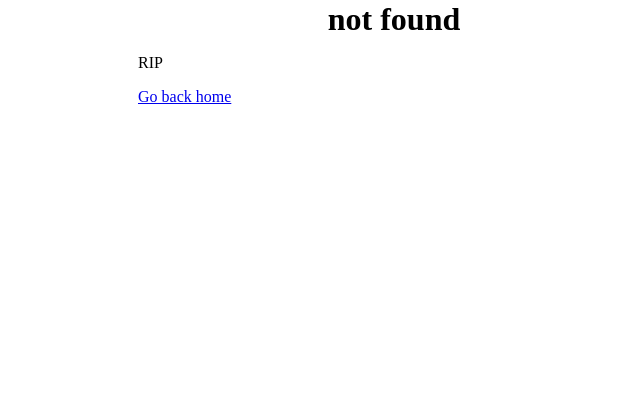
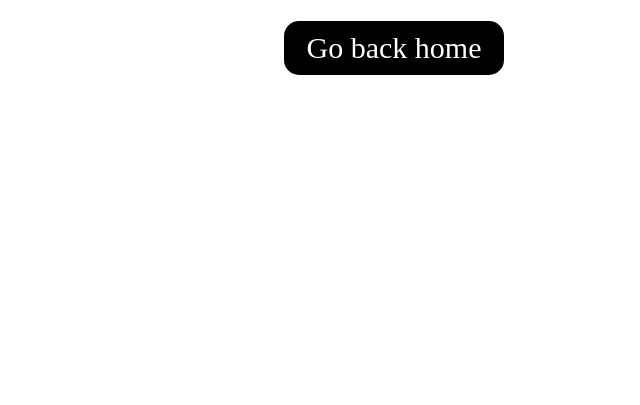
Before and after one commit to devinshende/challenge-tracker, a Flask app: template templates/404.html in a window 1280 px wide. Shown: the part 323-728 px from the top of the page, without its empty margins (246-886 px from the left). Run offline with Flask 2, Linux system fonts and the light colour scheme; the template is opened without the code that fills it, so the values that code supplies are empty.

Commit message:
made error 404 page look better

```diff
--- a/templates/404.html
+++ b/templates/404.html
@@ -4,8 +4,7 @@
 {% block imghref %}/{% endblock %}
 {% block content %}
 	<div class="container">
-	<h1 style="color:black;">That page is not found</h1>
-	<p>RIP</p>
-	<a href="/">Go back home</a>
+	<h1 style="color:black; width:100%;">That page is not found</h1>
+	<a href="/" class="btn">Go back home</a>
 	</div>
 {% endblock %}
```
